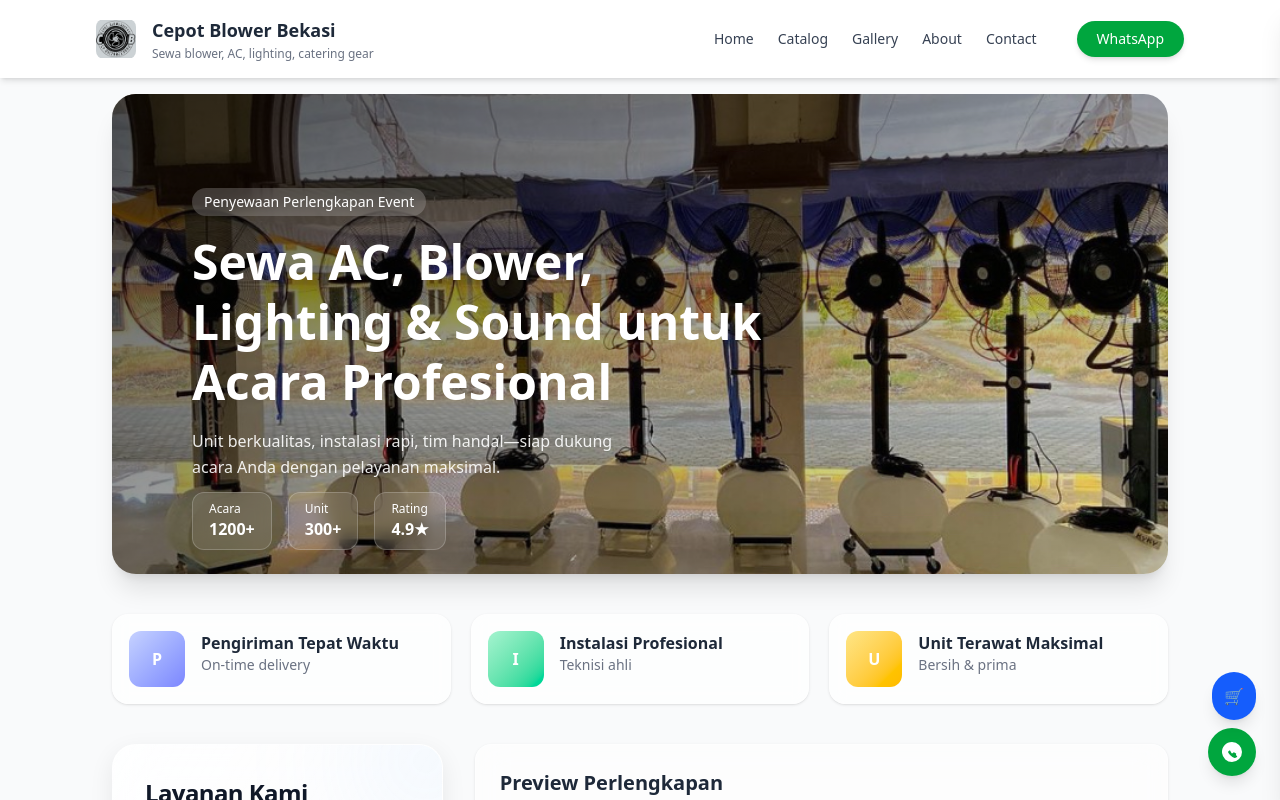
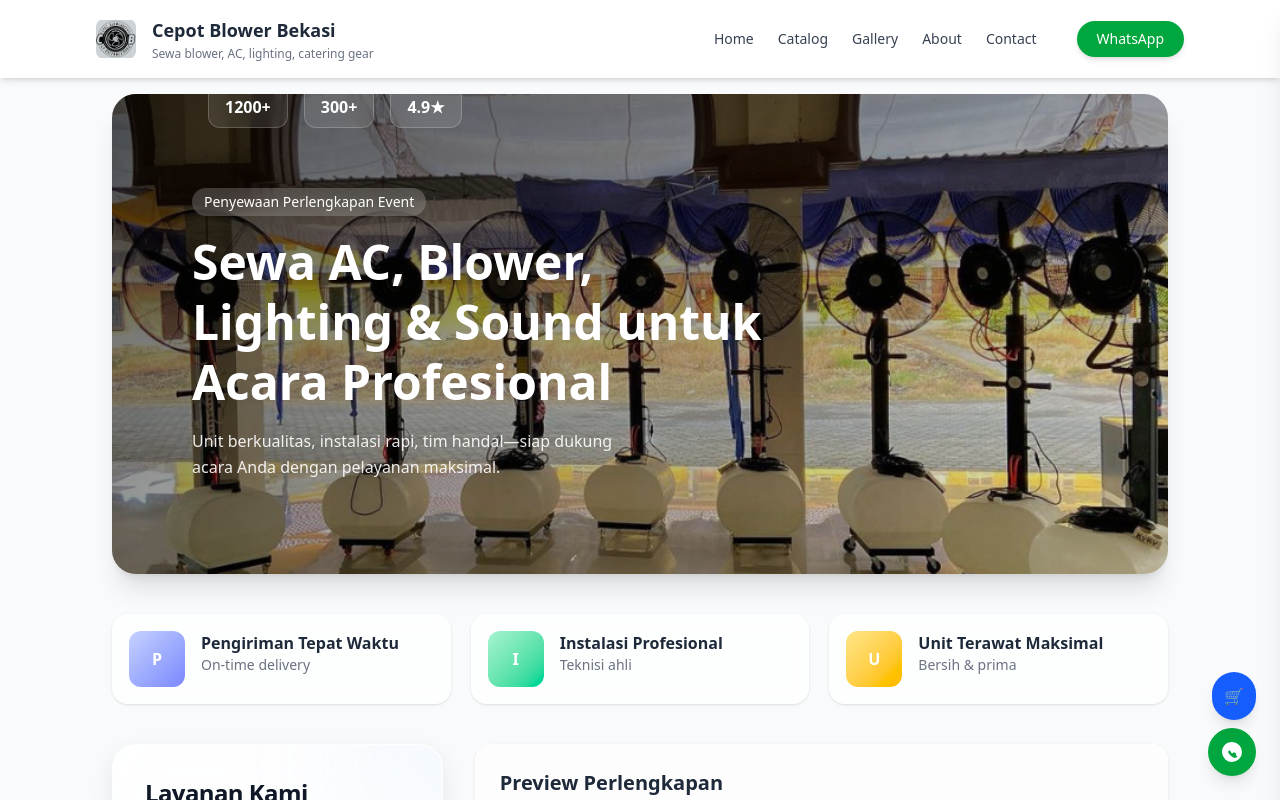
Before and after one commit to gvnorln/cepot-blower-bekasi, a Next.js app: page / in a window 1280 px wide. Shown: the top 800 px of the page. Built offline with nearby package versions, Linux system fonts and the light colour scheme.

Commit message:
update hero metriks

```diff
--- a/app/components/HeroSection.jsx
+++ b/app/components/HeroSection.jsx
@@ -99,25 +99,15 @@ export default function HeroSection() {
                 Unit berkualitas, instalasi rapi, tim handal—siap dukung acara
                 Anda dengan pelayanan maksimal.
               </p>
-
-              {/* <div className="flex gap-3 mt-6">
-                <a
-                  href="#catalog"
-                  className="bg-white text-indigo-700 px-4 py-2 rounded-lg font-medium shadow hover:scale-105 transition"
-                >
-                  Lihat Katalog
-                </a>
-                <button
-                  onClick={openWhatsApp}
-                  className="bg-indigo-600 text-white px-4 py-2 rounded-lg font-medium shadow hover:bg-indigo-700 transition"
-                >
-                  Konsultasi WA
-                </button>
-              </div> */}
             </div>
 
             {/* hero metrics */}
-            <div className="absolute bottom-6 left-20 flex gap-4">
+            <div
+              className="flex flex-wrap gap-4
+    w-full px-4 mt-4 sm:mt-0
+    sm:absolute sm:bottom-6 sm:left-20 sm:w-auto
+    justify-center sm:justify-start relative sm:relative"
+            >
               {[
                 { label: "Acara", value: "1200+" },
                 { label: "Unit", value: "300+" },
@@ -125,7 +115,7 @@ export default function HeroSection() {
               ].map((m, i) => (
                 <div
                   key={i}
-                  className="bg-white/10 border border-white/20 backdrop-blur px-4 py-2 rounded-xl text-white"
+                  className="bg-white/10 border border-white/20 backdrop-blur px-4 py-2 rounded-xl text-white text-center sm:text-left min-w-[70px]"
                 >
                   <p className="text-xs">{m.label}</p>
                   <p className="font-semibold">{m.value}</p>
```
